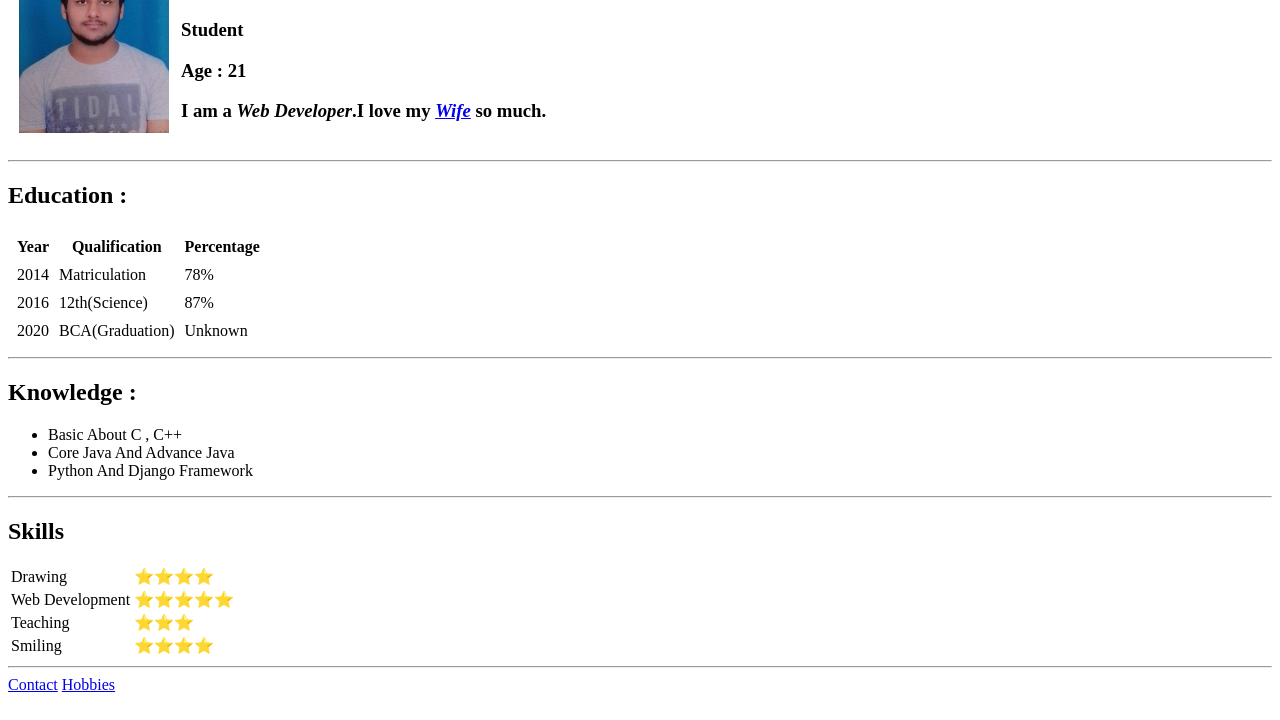
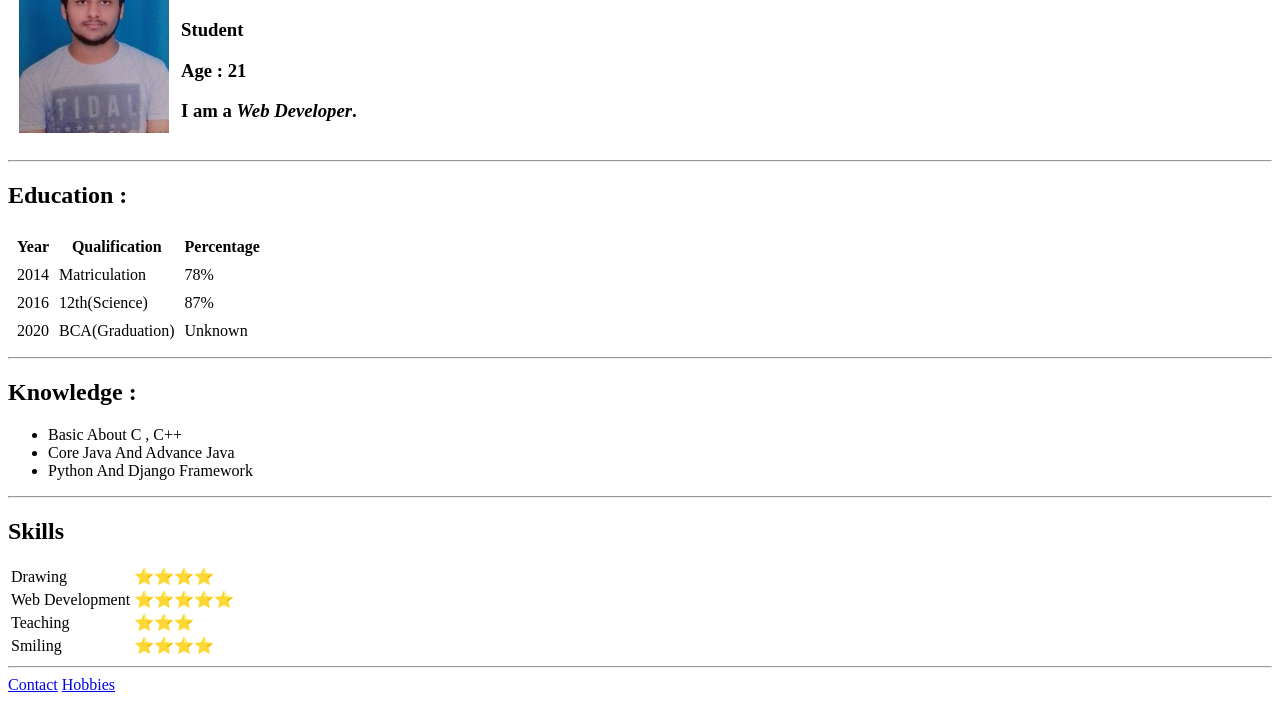
Before and after one commit to KaranG0yal/cv, a plain HTML site: page index.html in a window 1280 px wide. Shown: the part 80-800 px from the top of the page. Drawn offline with Linux system fonts and the light colour scheme.

Commit message:
Update index.html

```diff
--- a/index.html
+++ b/index.html
@@ -19,7 +19,7 @@
             <h3>Age : 21</h3>
           </p>
           <p>
-            <h3>I am a <em>Web Developer</em>.I love my <em><a href="wife.html">Wife</a></em> so much.</h3>
+    <h3>I am a <em>Web Developer</em>.</h3>
           </p>
         </td>
       </tr>
```
